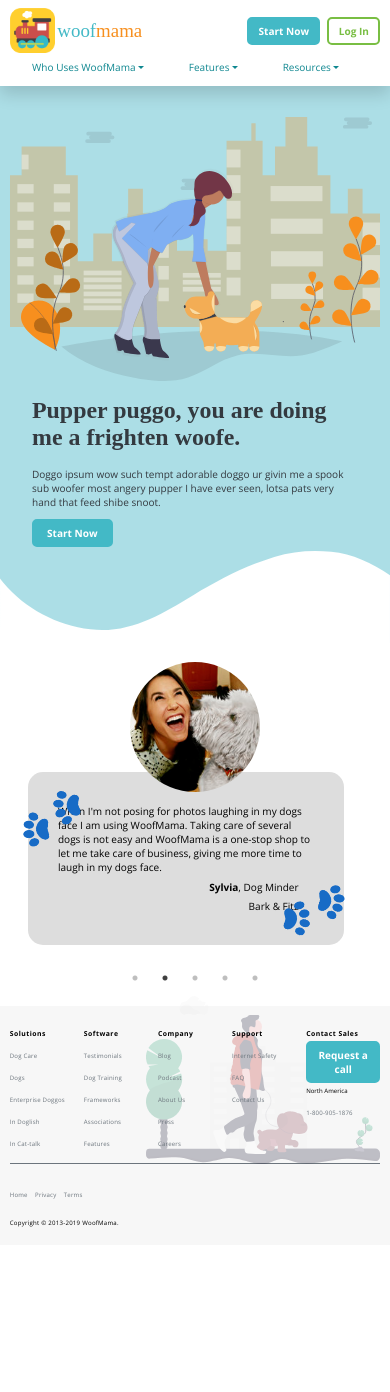
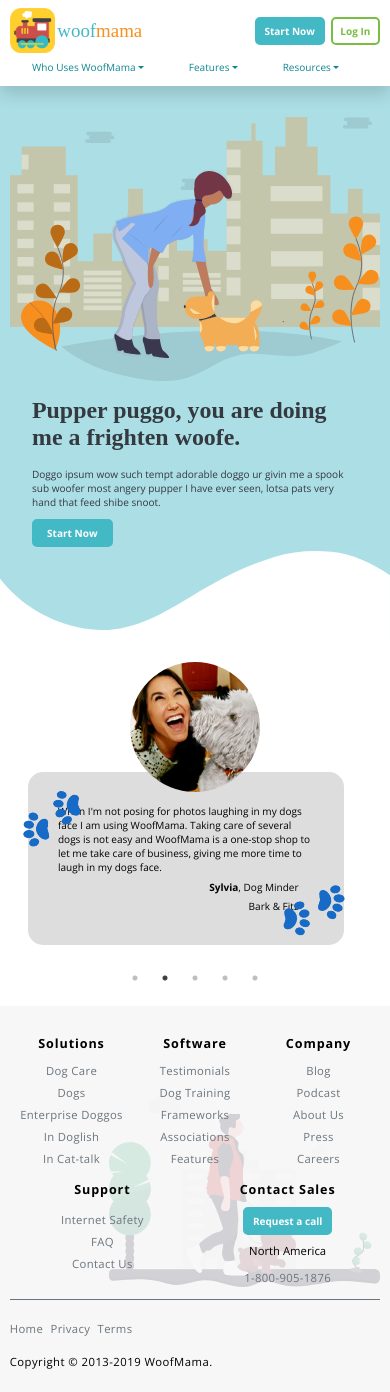
Before and after one commit to caropi/dog-daycare, a React (Create React App) app: page / in a window 390 px wide. Before the commit the page ends 1245 px from the top, so only its background shows below. Built offline with nearby package versions, Linux system fonts and the light colour scheme; a web font is replaced by a local one.

Commit message:
:lipstick:updating styles

```diff
--- a/src/styles/_footer.scss
+++ b/src/styles/_footer.scss
@@ -88,4 +88,33 @@
             font-size: 1.758vw;
         }
     }
+
+    @media (max-width: 620px) {
+        .footer {
+            &__container {
+                flex-wrap: wrap;
+
+                .dog-walker {
+                    bottom: 0;
+                    opacity: 0.2;
+                    height: 50vw;
+                }
+            }
+
+            &__column {
+                flex: auto;
+                width: 33%;
+                text-align: center;
+
+                &--title {
+                    font-size: 3.226vw;
+                }
+            }
+        }
+
+        a,
+        p {
+            font-size: 2.903vw;
+        }
+    }
 }
--- a/src/styles/_nav.scss
+++ b/src/styles/_nav.scss
@@ -104,7 +104,7 @@
 
         &__list-container {
             justify-content: flex-end;
-            width: 60vw;
+            width: 50vw;
 
             .common-button {
                 margin-left: 3%;
```
